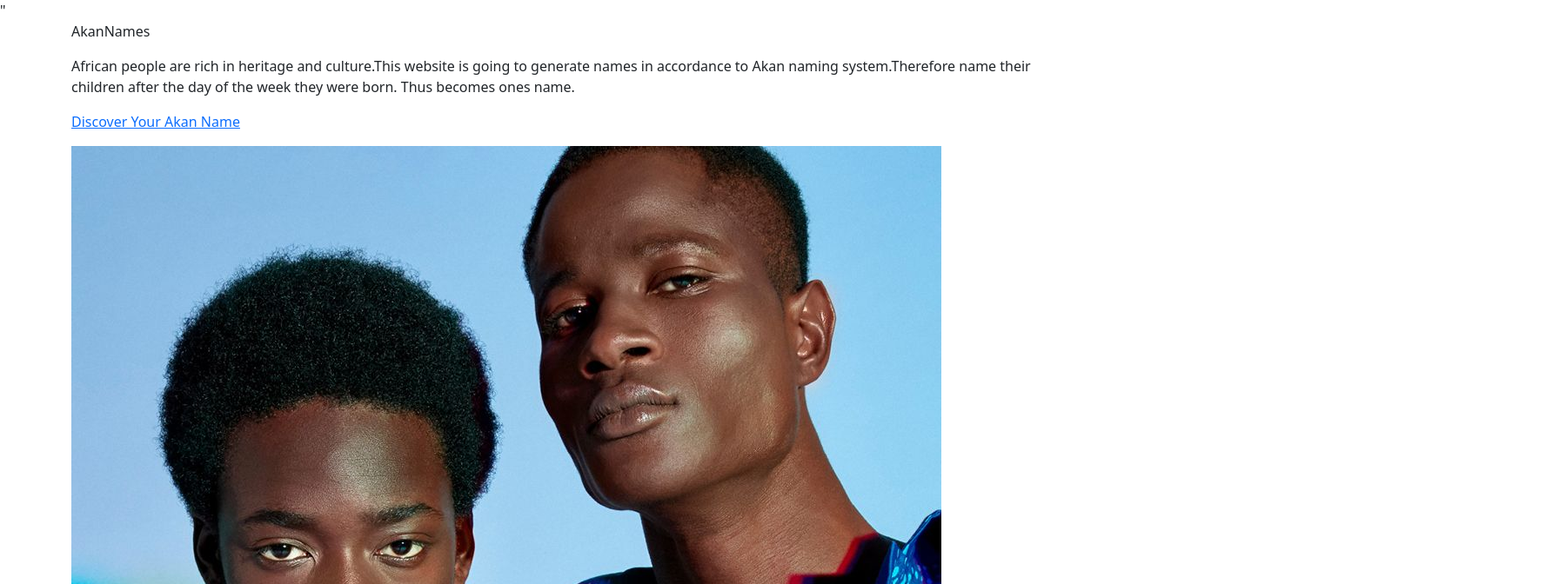
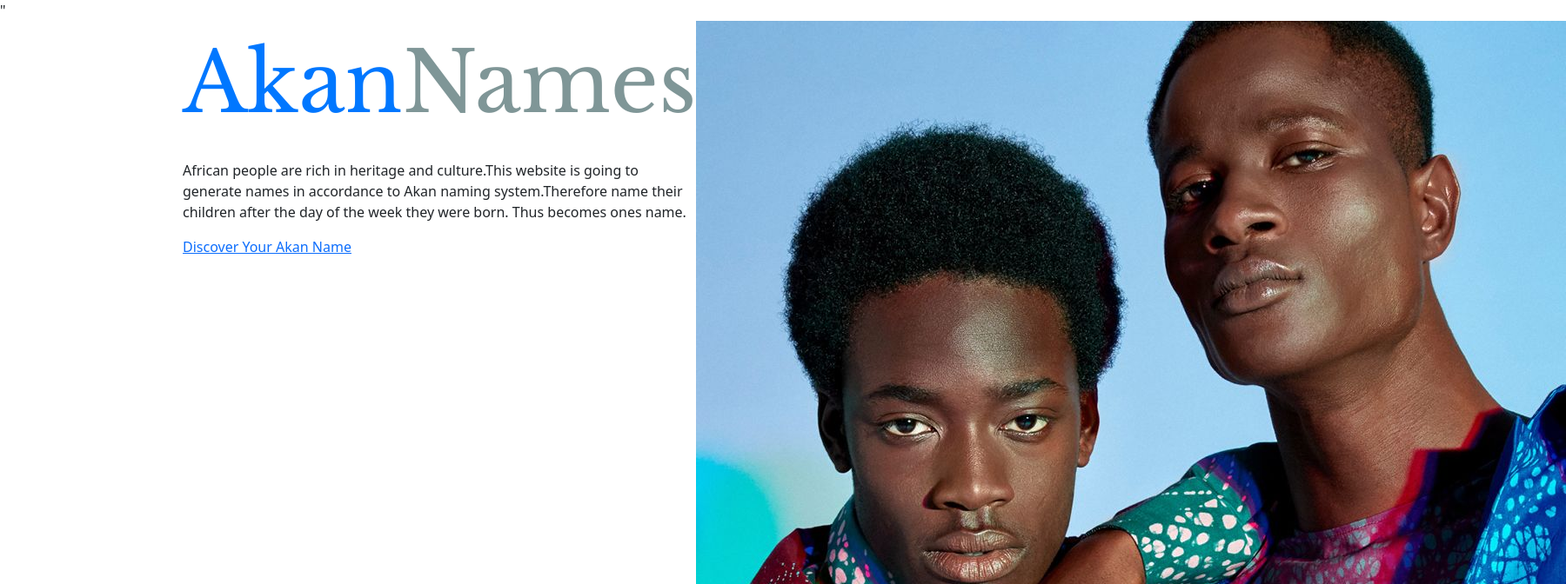
Before and after one commit to Cassie003/Akan-Name, a plain HTML site: page index.html in a window 1280 px wide. Shown: the top 672 px of the page at 87% size, 1800 px wide, since content can reach past the window. Drawn offline with nearby package versions, Linux system fonts and the light colour scheme.

Commit message:
Styled the main page

```diff
--- a/stylesheet.css
+++ b/stylesheet.css
@@ -8,3 +8,18 @@
 a {
   text-decoration: none;
 }
+.main {
+  display: flex;
+  justify-content: space-around;
+  padding: 0 3rem 0 8rem;
+}
+
+.heading {
+  font-family: "Libre Baskerville", serif;
+  font-size: 96px;
+  color: rgba(0, 45, 48, 0.5);
+}
+
+.heading span {
+  color: #0077ff;
+}
```
